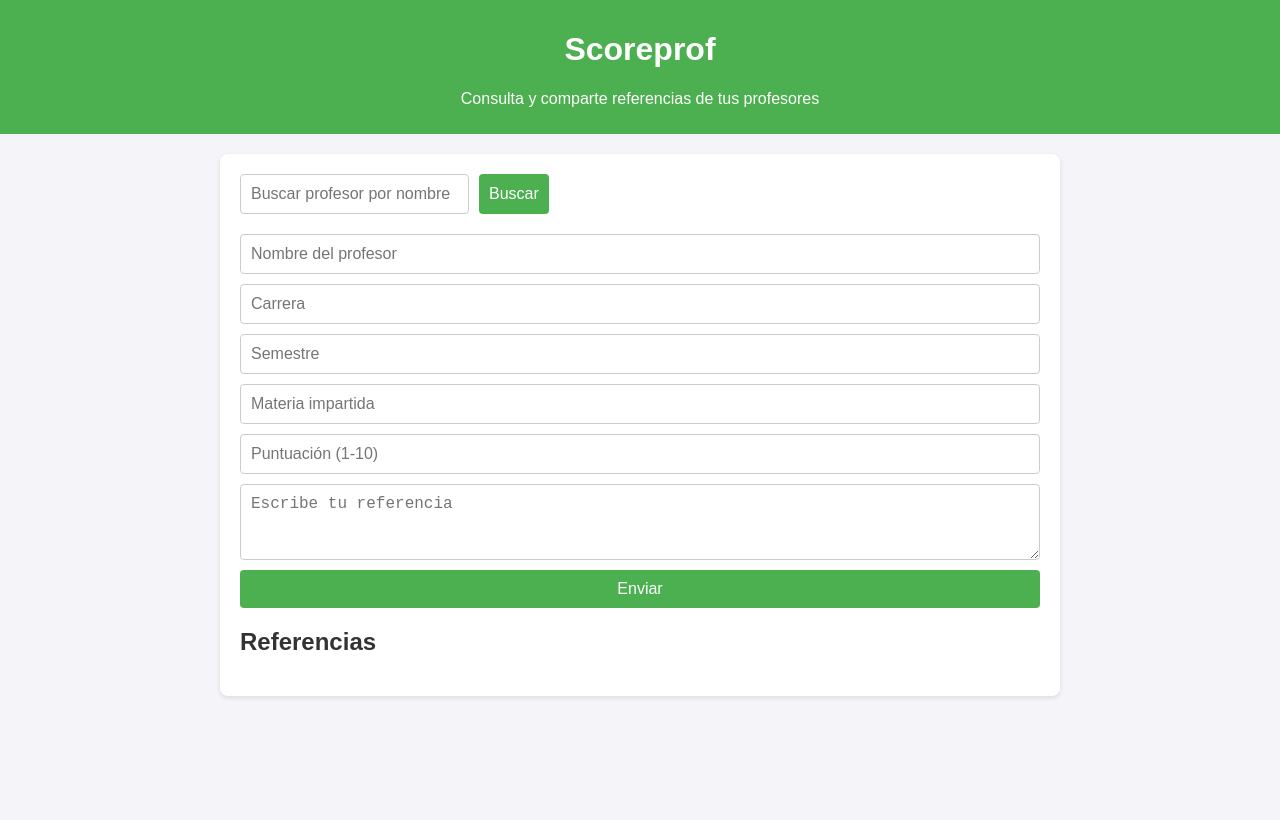
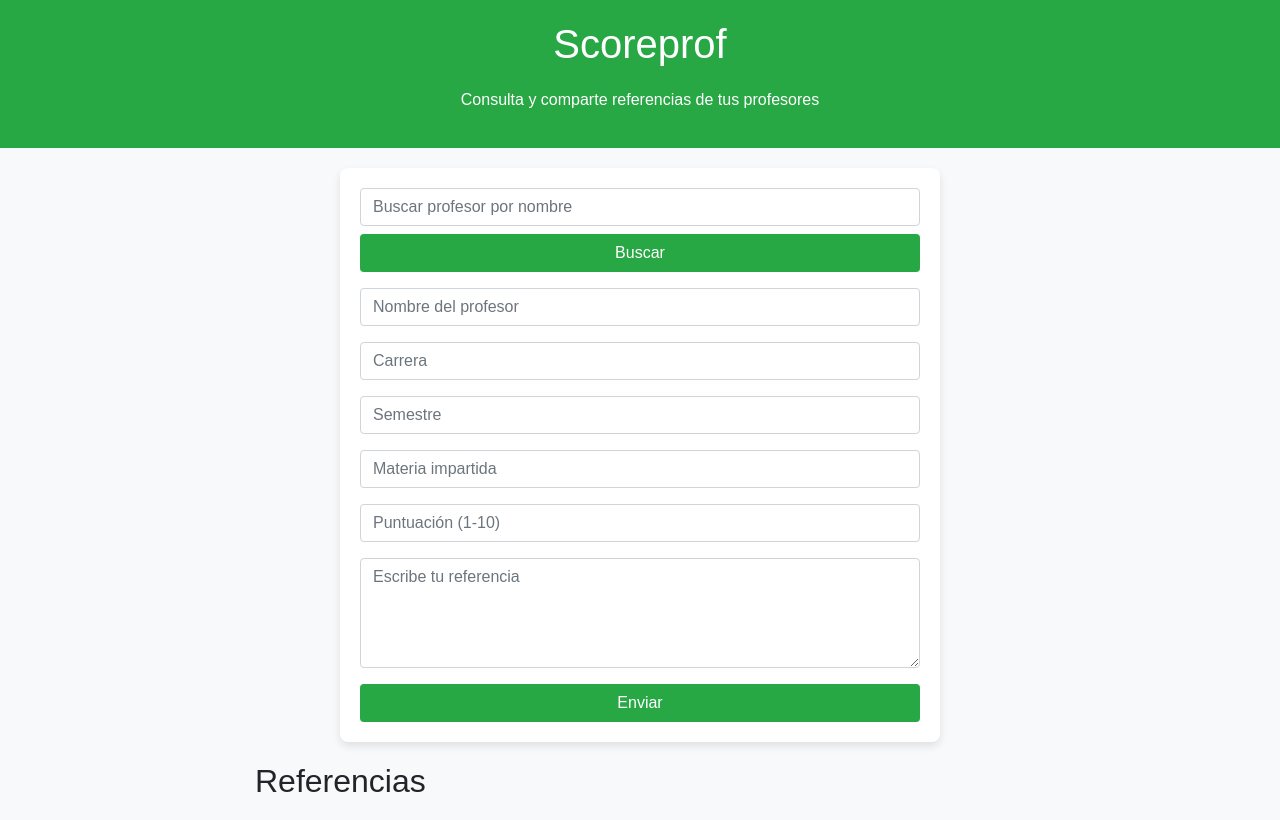
Before and after one commit to noslayerr/Scoreprof, a plain HTML site: page index.html in a window 1280 px wide. Drawn offline with nearby package versions, Linux system fonts and the light colour scheme.

Commit message:
index.html

```diff
--- a/index.html
+++ b/index.html
@@ -1,176 +1,161 @@
 <!DOCTYPE html>
-<html lang="en">
+<html lang="es">
 <head>
   <meta charset="UTF-8">
   <meta name="viewport" content="width=device-width, initial-scale=1.0">
-    <title>Scoreprof</title>
+  <title>Scoreprof - Consulta de Profesores</title>
+  <!-- Bootstrap CSS -->
+  <link href="https://stackpath.bootstrapcdn.com/bootstrap/4.5.2/css/bootstrap.min.css" rel="stylesheet">
   <style>
     body {
+      background-color: #f8f9fa;
       font-family: Arial, sans-serif;
-            margin: 0;
-            padding: 0;
-            background-color: #f4f4f9;
-            color: #333;
+    }
+    .header {
+      background-color: #28a745;
+      color: white;
       text-align: center;
+      padding: 20px 0;
     }
-
-        header {
-            background-color: #4CAF50;
-            padding: 10px 0;
+    .form-section {
+      background-color: #fff;
+      border-radius: 8px;
+      box-shadow: 0 4px 8px rgba(0, 0, 0, 0.1);
+      padding: 20px;
+      margin: 20px auto;
+      max-width: 600px;
+    }
+    .btn-custom {
+      background-color: #28a745;
       color: white;
     }
-
-        .container {
+    .btn-custom:hover {
+      background-color: #218838;
+    }
+    .references-section {
       margin: 20px auto;
-            padding: 20px;
       max-width: 800px;
-            background: white;
-            border-radius: 8px;
-            box-shadow: 0 2px 5px rgba(0, 0, 0, 0.1);
     }
-
-        form {
-            display: flex;
-            flex-direction: column;
-            gap: 10px;
-        }
-
-        form input, form textarea, form button, form select {
-            padding: 10px;
-            font-size: 16px;
-            border: 1px solid #ccc;
-            border-radius: 4px;
-        }
-
-        form button {
-            background-color: #4CAF50;
-            color: white;
-            border: none;
-            cursor: pointer;
-        }
-
-        form button:hover {
-            background-color: #45a049;
-        }
-
-        .references {
-            margin-top: 20px;
-            text-align: left;
-        }
-
-        .reference {
-            background: #f9f9f9;
-            border: 1px solid #ddd;
-            border-radius: 4px;
-            padding: 10px;
-            margin-bottom: 10px;
-        }
-
-        .search-bar {
-            display: flex;
-            gap: 10px;
+    h1, h2 {
       margin-bottom: 20px;
-        }
-
-        .search-bar input, .search-bar button {
-            padding: 10px;
-            font-size: 16px;
-            border: 1px solid #ccc;
-            border-radius: 4px;
-        }
-
-        .search-bar button {
-            background-color: #4CAF50;
-            color: white;
-            border: none;
-        }
-
-        .search-bar button:hover {
-            background-color: #45a049;
     }
   </style>
 </head>
 <body>
-    <header>
+  <!-- Encabezado -->
+  <header class="header">
     <h1>Scoreprof</h1>
     <p>Consulta y comparte referencias de tus profesores</p>
   </header>
 
-    <div class="container">
-        <!-- Barra de búsqueda -->
-        <div class="search-bar">
-            <input type="text" id="search" placeholder="Buscar profesor por nombre">
-            <button onclick="searchReferences()">Buscar</button>
+  <!-- Formulario -->
+  <div class="container form-section">
+    <div class="mb-3">
+      <input type="text" id="search" class="form-control" placeholder="Buscar profesor por nombre">
+      <button class="btn btn-custom btn-block mt-2" onclick="searchReferences()">Buscar</button>
     </div>
 
-        <!-- Formulario -->
-        <form id="referenceForm" onsubmit="addReference(event)">
-            <input type="text" id="professor" placeholder="Nombre del profesor" required>
-            <input type="text" id="career" placeholder="Carrera" required>
-            <input type="text" id="semester" placeholder="Semestre" required>
-            <input type="text" id="subject" placeholder="Materia impartida" required>
-            <input type="number" id="rating" placeholder="Puntuación (1-10)" min="1" max="10" required>
-            <textarea id="reference" placeholder="Escribe tu referencia" rows="3" required></textarea>
-            <button type="submit">Enviar</button>
+    <form id="referenceForm" onsubmit="saveReference(event)">
+      <input type="text" id="professor" class="form-control mb-3" placeholder="Nombre del profesor" required>
+      <input type="text" id="career" class="form-control mb-3" placeholder="Carrera" required>
+      <input type="text" id="semester" class="form-control mb-3" placeholder="Semestre" required>
+      <input type="text" id="subject" class="form-control mb-3" placeholder="Materia impartida" required>
+      <input type="number" id="rating" class="form-control mb-3" placeholder="Puntuación (1-10)" min="1" max="10" required>
+      <textarea id="reference" class="form-control mb-3" placeholder="Escribe tu referencia" rows="4" required></textarea>
+      <button type="submit" class="btn btn-custom btn-block">Enviar</button>
     </form>
+  </div>
 
   <!-- Referencias -->
-        <div id="references" class="references">
+  <div class="container references-section">
     <h2>Referencias</h2>
-        </div>
+    <div id="references"></div>
   </div>
 
-    <script>
-        const references = [];
+  <!-- Firebase y lógica -->
+  <script type="module">
+    import { initializeApp } from "https://www.gstatic.com/firebasejs/11.1.0/firebase-app.js";
+    import { getAnalytics } from "https://www.gstatic.com/firebasejs/11.1.0/firebase-analytics.js";
+    import { getDatabase, ref, push, get } from "https://www.gstatic.com/firebasejs/11.1.0/firebase-database.js";
 
-        function addReference(event) {
+    const firebaseConfig = {
+      apiKey: "AIzaSyBbs6OenMM4YEyI5XqImQTTv7E3T2qZz20",
+      authDomain: "scoreprof-fcd49.firebaseapp.com",
+      projectId: "scoreprof-fcd49",
+      storageBucket: "scoreprof-fcd49.firebasestorage.app",
+      messagingSenderId: "950473047848",
+      appId: "1:950473047848:web:83d74bffc27719f9a39a1d",
+      measurementId: "G-KC7Y317H5M"
+    };
+
+    const app = initializeApp(firebaseConfig);
+    const analytics = getAnalytics(app);
+    const database = getDatabase(app);
+
+    window.saveReference = (event) => {
       event.preventDefault();
 
-            const professor = document.getElementById('professor').value;
-            const career = document.getElementById('career').value;
-            const semester = document.getElementById('semester').value;
-            const subject = document.getElementById('subject').value;
-            const rating = document.getElementById('rating').value;
-            const referenceText = document.getElementById('reference').value;
+      const professor = document.getElementById("professor").value;
+      const career = document.getElementById("career").value;
+      const semester = document.getElementById("semester").value;
+      const subject = document.getElementById("subject").value;
+      const reference = document.getElementById("reference").value;
+      const rating = document.getElementById("rating").value;
 
-            if (containsBadWords(referenceText)) {
-                alert("Tu referencia contiene palabras inapropiadas. Por favor, corrígela.");
-                return;
-            }
+      const referenceData = {
+        professor,
+        career,
+        semester,
+        subject,
+        reference,
+        rating,
+        timestamp: new Date().toISOString()
+      };
 
-            const reference = { professor, career, semester, subject, rating, referenceText };
-            references.push(reference);
-            displayReferences(references);
+      const referencesRef = ref(database, "references");
+      push(referencesRef, referenceData).then(() => {
+        alert("Referencia guardada correctamente.");
+        document.getElementById("referenceForm").reset();
+      }).catch(error => {
+        console.error("Error al guardar la referencia:", error);
+      });
+    };
 
-            document.getElementById('referenceForm').reset();
-        }
+    window.searchReferences = () => {
+      const query = document.getElementById("search").value.toLowerCase();
+      const referencesRef = ref(database, "references");
 
-        function displayReferences(filtered) {
-            const container = document.getElementById('references');
-            container.innerHTML = '<h2>Referencias</h2>';
-            filtered.forEach(ref => {
-                container.innerHTML += `
-                    <div class="reference">
+      get(referencesRef).then(snapshot => {
+        const data = snapshot.val();
+        const results = Object.values(data || {}).filter(ref => ref.professor.toLowerCase().includes(query));
+        displayReferences(results);
+      }).catch(error => {
+        console.error("Error al buscar referencias:", error);
+      });
+    };
+
+    window.displayReferences = (references) => {
+      const container = document.getElementById("references");
+      container.innerHTML = "";
+
+      references.forEach(ref => {
+        const div = document.createElement("div");
+        div.className = "card mb-3 p-3 shadow-sm";
+        div.innerHTML = `
           <p><strong>Profesor:</strong> ${ref.professor}</p>
           <p><strong>Carrera:</strong> ${ref.career}</p>
           <p><strong>Semestre:</strong> ${ref.semester}</p>
           <p><strong>Materia:</strong> ${ref.subject}</p>
           <p><strong>Puntuación:</strong> ${ref.rating}</p>
-                        <p><strong>Referencia:</strong> ${ref.referenceText}</p>
-                    </div>
+          <p><strong>Referencia:</strong> ${ref.reference}</p>
         `;
+        container.appendChild(div);
       });
-        }
-
-        function searchReferences() {
-            const query = document.getElementById('search').value.toLowerCase();
-            const filtered = references.filter(ref => ref.professor.toLowerCase().includes(query));
-            displayReferences(filtered);
-        }
-
-        function containsBadWords(text) {
-            const badWords = ["maldición1", "maldición2", "maldición3"]; // Agrega aquí palabras prohibidas
-            return badWords.some(word => text.toLowerCase().includes(word));
-        }
+    };
   </script>
+  <!-- Bootstrap JS -->
+  <script src="https://code.jquery.com/jquery-3.5.1.slim.min.js"></script>
+  <script src="https://cdn.jsdelivr.net/npm/@popperjs/core@2.5.3/dist/umd/popper.min.js"></script>
+  <script src="https://stackpath.bootstrapcdn.com/bootstrap/4.5.2/js/bootstrap.min.js"></script>
 </body>
+</html>
```
Lines whose indentation alone changed are shown as unchanged.
